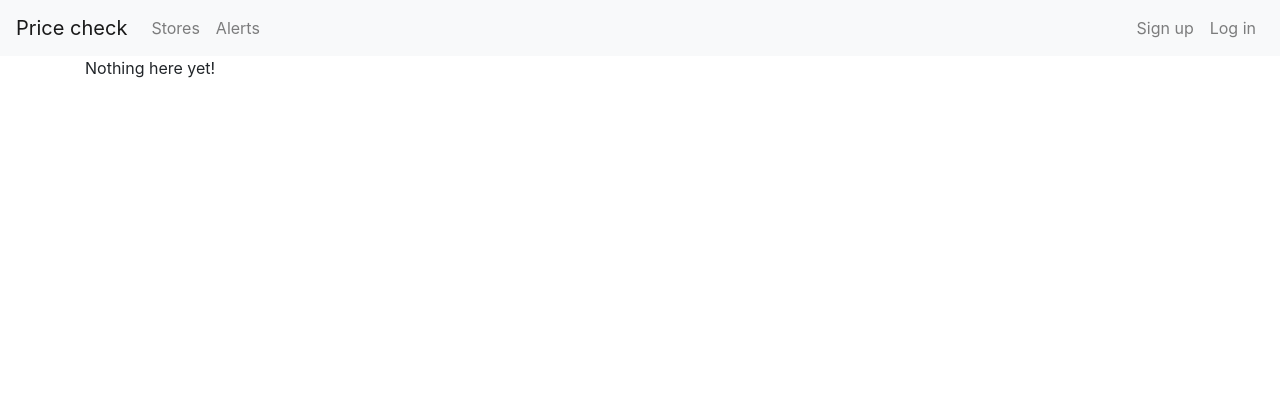
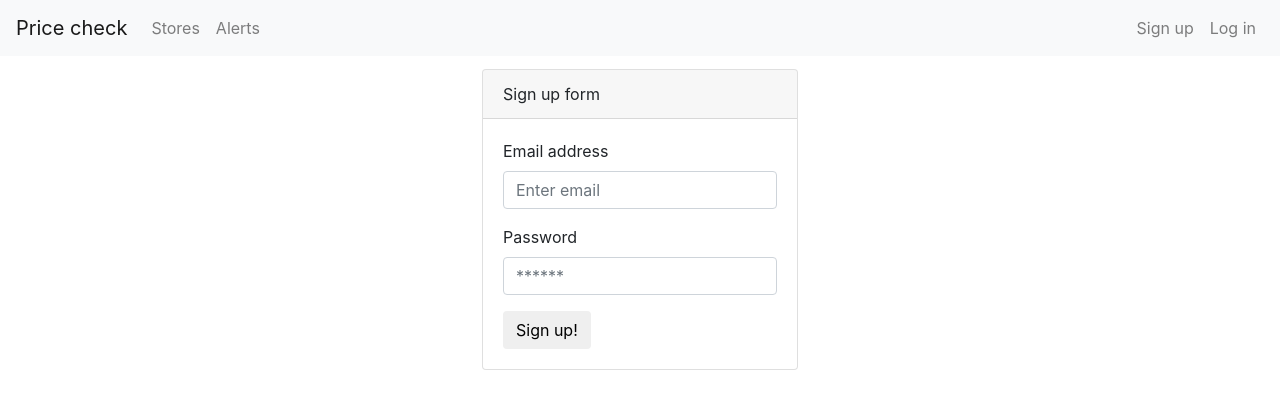
Before and after one commit to cyjm/Price-checking-API, a Flask app: page /users/register in a window 1280 px wide. Shown: the top 409 px of the page. Run offline with Flask 2, Linux system fonts and the light colour scheme; some libraries are stand-ins or nearby versions.

Commit message:
Added basic login/register forms, some css styling

```diff
--- a/src/static/css/style.css
+++ b/src/static/css/style.css
@@ -0,0 +1,3 @@
+.my-central-container{
+    margin-top: 1%;
+}
--- a/src/templates/base.html
+++ b/src/templates/base.html
@@ -45,12 +45,14 @@
     </div>
 </nav>
 
-<div class="content container">
+<div class="content container my-central-container">
+
     {% block content %}
 
 
 
     {% endblock %}
+
 </div>
 
 {% include 'js_dependencies.html' %}
--- a/src/templates/users/register.html
+++ b/src/templates/users/register.html
@@ -1,6 +1,21 @@
 {% extends "base.html" %}
 {% block content %}
-
-    <p>Nothing here yet!</p>
-
+    <div class="row justify-content-center">
+        <form class="card">
+            <div class="card-header">
+                Sign up form
+            </div>
+            <div class="card-body">
+                <div class="form-group">
+                    <label for="email">Email address</label>
+                    <input type="email" class="form-control" id="inputEmail" name="email" placeholder="Enter email">
+                </div>
+                <div class="form-group">
+                    <label for="password">Password</label>
+                    <input type="password" class="form-control" id="inputPassword" name="password" placeholder="******">
+                </div>
+                <button type="submit" class="btn btn-default">Sign up!</button>
+            </div>
+        </form>
+    </div>
 {% endblock %}
```
Also changed, not shown: src/templates/users/login.html (+18 -3 lines), README.md (added).
